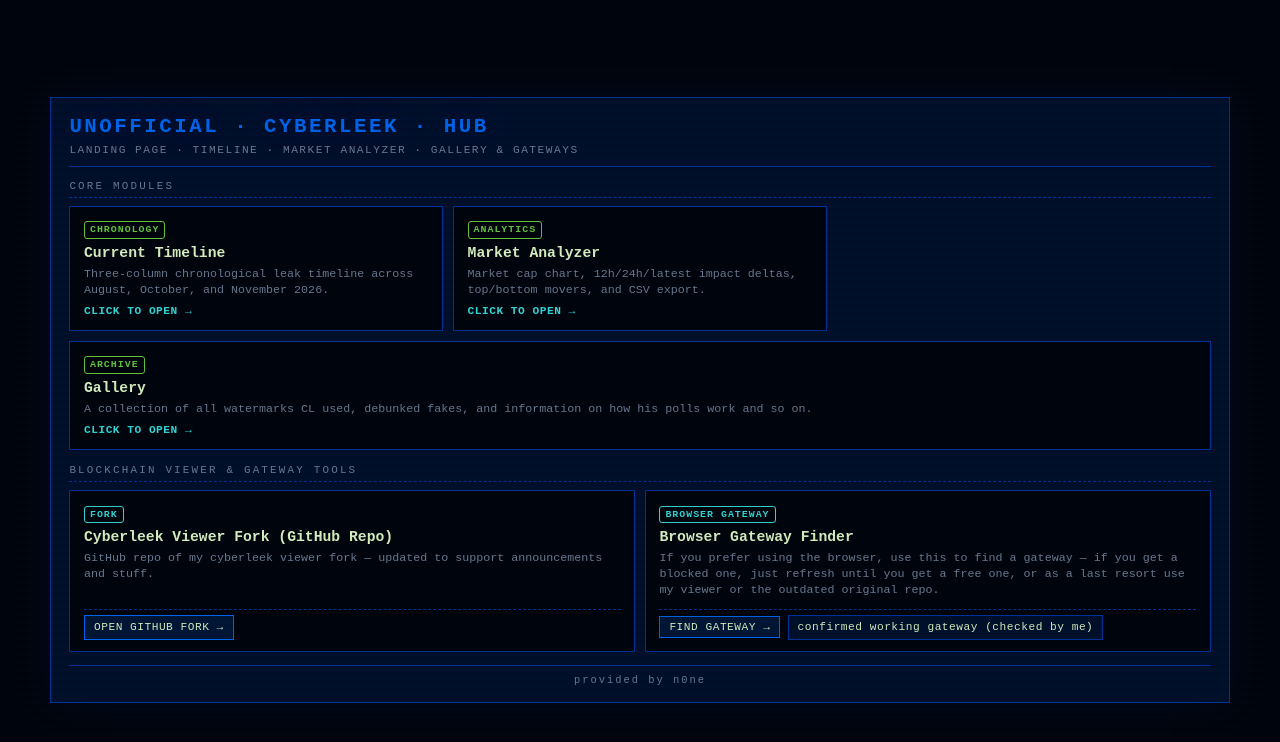
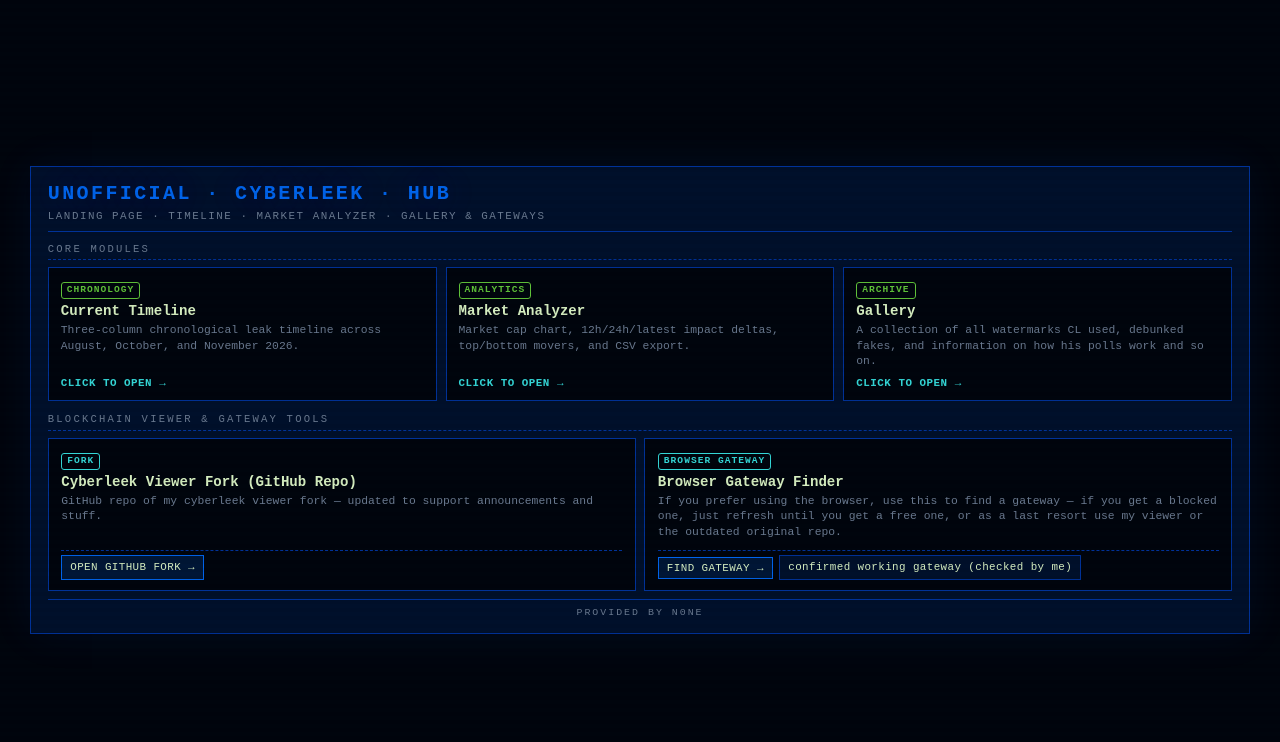
Before and after one commit to Exaxors/CL-stuff, a plain HTML site: page index.html in a window 1280 px wide. Drawn offline with Linux system fonts and the light colour scheme.

Commit message:
future proof fix

```diff
--- a/index.html
+++ b/index.html
@@ -31,8 +31,9 @@
     display: flex;
     justify-content: center;
     align-items: center;
-    padding: 0.85rem;
-    line-height: 1.38;
+    padding: 0.75rem;
+    line-height: 1.35;
+    overflow-x: hidden;
   }
 
   body::before {
@@ -51,11 +52,11 @@
   }
 
   .wrapper {
-    max-width: 1180px;
+    max-width: 1220px;
     width: 100%;
     background: var(--card);
     border: 1px solid var(--border);
-    padding: 0.95rem 1.15rem;
+    padding: 0.85rem 1.05rem;
     box-shadow: 0 0 40px rgba(0, 100, 236, 0.08);
   }
 
@@ -66,12 +67,12 @@
     align-items: center;
     gap: 8px;
     border-bottom: 1px solid var(--border);
-    padding-bottom: 0.45rem;
-    margin-bottom: 0.75rem;
+    padding-bottom: 0.4rem;
+    margin-bottom: 0.65rem;
   }
 
   .header h1 {
-    font-size: 1.3rem;
+    font-size: 1.25rem;
     font-weight: 900;
     letter-spacing: 0.12em;
     text-transform: uppercase;
@@ -80,33 +81,49 @@
   }
 
   .header .sub {
-    font-size: 0.7rem;
+    font-size: 0.68rem;
     color: var(--text-dim);
     letter-spacing: 1.5px;
     margin-top: 2px;
   }
 
   .section-label {
-    font-size: 0.68rem;
+    font-size: 0.66rem;
     letter-spacing: 2.2px;
     text-transform: uppercase;
     color: var(--text-dim);
     border-bottom: 1px dashed var(--border);
     padding-bottom: 3px;
+    margin-bottom: 0.45rem;
+  }
+
+  /* 3-column row for the core modules on desktop/tablet */
+  .core-grid {
+    display: grid;
+    grid-template-columns: repeat(3, minmax(0, 1fr));
+    gap: 0.55rem;
+    margin-bottom: 0.7rem;
+  }
+
+  /* 2-column grid for viewer & gateway tools */
+  .tools-grid {
+    display: grid;
+    grid-template-columns: repeat(2, minmax(0, 1fr));
+    gap: 0.55rem;
     margin-bottom: 0.5rem;
   }
 
-  .cards-grid {
+  .extra-grid {
     display: grid;
-    grid-template-columns: repeat(auto-fit, minmax(290px, 1fr));
-    gap: 0.6rem;
-    margin-bottom: 0.8rem;
+    grid-template-columns: repeat(auto-fit, minmax(260px, 1fr));
+    gap: 0.55rem;
+    margin-bottom: 0.55rem;
   }
 
   .module-btn-card {
     background: var(--bg);
     border: 1px solid var(--border);
-    padding: 0.65rem 0.85rem;
+    padding: 0.6rem 0.75rem;
     display: flex;
     flex-direction: column;
     justify-content: space-between;
@@ -115,6 +132,7 @@
     color: inherit;
     cursor: pointer;
     transition: border-color 0.15s, background 0.15s, transform 0.1s;
+    min-width: 0;
   }
 
   .module-btn-card:hover {
@@ -126,19 +144,16 @@
     transform: translateY(1px);
   }
 
-  .module-btn-card.full-span {
-    grid-column: 1 / -1;
-  }
-
   .hub-card {
     background: var(--bg);
     border: 1px solid var(--border);
-    padding: 0.68rem 0.85rem;
+    padding: 0.62rem 0.78rem;
     display: flex;
     flex-direction: column;
     justify-content: space-between;
-    gap: 0.45rem;
+    gap: 0.4rem;
     transition: border-color 0.15s, background 0.15s;
+    min-width: 0;
   }
 
   .hub-card:hover {
@@ -147,7 +162,7 @@
   }
 
   .card-tag {
-    font-size: 0.62rem;
+    font-size: 0.6rem;
     font-weight: 700;
     letter-spacing: 1px;
     text-transform: uppercase;
@@ -155,7 +170,7 @@
     padding: 1px 5px;
     border: 1px solid currentColor;
     border-radius: 3px;
-    margin-bottom: 0.25rem;
+    margin-bottom: 0.2rem;
   }
 
   .tag-internal { color: var(--green); }
@@ -164,19 +179,19 @@
 
   .card-title {
     color: var(--text-bright);
-    font-size: 0.92rem;
+    font-size: 0.88rem;
     font-weight: 700;
     margin-bottom: 0.15rem;
   }
 
   .card-desc {
     color: var(--text-dim);
-    font-size: 0.73rem;
+    font-size: 0.71rem;
   }
 
   .card-go {
     color: var(--cyan);
-    font-size: 0.7rem;
+    font-size: 0.68rem;
     font-weight: 700;
     letter-spacing: 0.5px;
     margin-top: 0.1rem;
@@ -185,9 +200,9 @@
   .card-actions {
     display: flex;
     flex-wrap: wrap;
-    gap: 0.45rem;
+    gap: 0.4rem;
     align-items: center;
-    padding-top: 0.3rem;
+    padding-top: 0.28rem;
     border-top: 1px dashed var(--border);
   }
 
@@ -195,15 +210,15 @@
     background: var(--card);
     color: var(--text-bright);
     border: 1px solid var(--border);
-    padding: 4px 9px;
+    padding: 4px 8px;
     font-family: inherit;
-    font-size: 0.7rem;
-    letter-spacing: 0.5px;
+    font-size: 0.68rem;
+    letter-spacing: 0.4px;
     text-decoration: none;
     cursor: pointer;
     display: inline-flex;
     align-items: center;
-    gap: 5px;
+    gap: 4px;
     transition: border-color 0.15s, color 0.15s, background 0.15s;
   }
 
@@ -219,19 +234,46 @@
   }
 
   .gateway-status {
-    font-size: 0.66rem;
+    font-size: 0.64rem;
     color: var(--gold);
     margin-top: 0.2rem;
   }
 
   .footer {
     text-align: center;
-    font-size: 0.65rem;
+    font-size: 0.62rem;
     color: var(--text-dim);
     letter-spacing: 2px;
     border-top: 1px solid var(--border);
-    padding-top: 0.45rem;
-    margin-top: 0.35rem;
+    padding-top: 0.4rem;
+    margin-top: 0.25rem;
+    text-transform: uppercase;
+  }
+
+  @media (max-width: 900px) {
+    .core-grid {
+      grid-template-columns: 1fr;
+    }
+
+    .tools-grid {
+      grid-template-columns: 1fr;
+    }
+  }
+
+  @media (max-width: 600px) {
+    body {
+      display: block;
+      padding: 0.55rem;
+    }
+
+    .wrapper {
+      padding: 0.7rem 0.75rem;
+    }
+
+    .header h1 {
+      font-size: 1.05rem;
+      word-break: break-word;
+    }
   }
 </style>
 </head>
@@ -245,13 +287,13 @@
     </header>
 
     <div class="section-label">Core Modules</div>
-    <div class="cards-grid" id="coreGrid"></div>
+    <div class="core-grid" id="coreGrid"></div>
 
     <div class="section-label">Blockchain Viewer &amp; Gateway Tools</div>
-    <div class="cards-grid" id="toolsGrid"></div>
+    <div class="tools-grid" id="toolsGrid"></div>
 
     <div class="section-label" id="extraLabel" style="display:none">Additional Links</div>
-    <div class="cards-grid" id="extraGrid" style="display:none"></div>
+    <div class="extra-grid" id="extraGrid" style="display:none"></div>
 
     <div class="footer">provided by n0ne</div>
   </div>
@@ -296,8 +338,7 @@ const CORE_MODULES = [
     title: "Gallery",
     description: "A collection of all watermarks CL used, debunked fakes, and information on how his polls work and so on.",
     href: "./gallery.html",
-    external: false,
-    fullSpan: true
+    external: false
   }
 ];
 
@@ -306,16 +347,15 @@ const EXTRA_LINKS = [
 ];
 
 const GATEWAY_FINDER_URL = "https://wayfinder.ar.io/?q=cyberleek";
-const CONFIRMED_GATEWAY_URL = "https://cyberleek.arj.innostack.xyz"; // WORKING GATEWAY HERE
+const CONFIRMED_GATEWAY_URL = "https://cyberleek.arj.innostack.xyz";
 const GITHUB_VIEWER_URL = "https://github.com/Exaxors/cyberleek-viewer";
 
 let gatewayAttemptCount = 0;
 
 function renderModuleButton(item) {
   const targetAttrs = item.external ? ' target="_blank" rel="noopener noreferrer"' : "";
-  const spanCls = item.fullSpan ? " full-span" : "";
   return `
-    <a class="module-btn-card${spanCls}" href="${item.href}"${targetAttrs} data-link-id="${item.id}">
+    <a class="module-btn-card" href="${item.href}"${targetAttrs} data-link-id="${item.id}">
       <div>
         <span class="card-tag ${item.badgeClass || "tag-internal"}">${item.badge || "Module"}</span>
         <div class="card-title">${item.title}</div>
@@ -381,14 +421,25 @@ function renderBottomEntries() {
 }
 
 function mountHub() {
-  document.getElementById("coreGrid").innerHTML = CORE_MODULES.map(renderModuleButton).join("");
-  document.getElementById("toolsGrid").innerHTML = renderBottomEntries();
+  try {
+    const coreGrid = document.getElementById("coreGrid");
+    const toolsGrid = document.getElementById("toolsGrid");
+
+    if (coreGrid) {
+      coreGrid.innerHTML = CORE_MODULES.map(renderModuleButton).join("");
+    }
+    if (toolsGrid) {
+      toolsGrid.innerHTML = renderBottomEntries();
+    }
 
     if (Array.isArray(EXTRA_LINKS) && EXTRA_LINKS.length > 0) {
-    document.getElementById("extraLabel").style.display = "block";
+      const extraLabel = document.getElementById("extraLabel");
       const extraEl = document.getElementById("extraGrid");
+      if (extraLabel) extraLabel.style.display = "block";
+      if (extraEl) {
         extraEl.style.display = "grid";
         extraEl.innerHTML = EXTRA_LINKS.map(renderExtraCard).join("");
+      }
     }
 
     const confirmedBtn = document.getElementById("confirmedGatewayBtn");
@@ -404,15 +455,20 @@ function mountHub() {
         const cacheBuster = gatewayAttemptCount > 1 ? `&_refresh=${gatewayAttemptCount}` : "";
         const url = `${GATEWAY_FINDER_URL}${cacheBuster}`;
         window.open(url, "_blank", "noopener,noreferrer");
+        if (statusEl) {
           statusEl.textContent =
             gatewayAttemptCount === 1
               ? "Opened gateway finder in a new tab. If you get a blocked one, refresh until you get a free one."
               : `Opened again (#${gatewayAttemptCount}). Refresh until you get a free gateway.`;
+        }
       });
+    }
+  } catch (err) {
+    console.error("Failed to mount landing hub:", err);
   }
 }
 
-mountHub();
+window.addEventListener("DOMContentLoaded", mountHub);
 </script>
 </body>
 </html>
```
Lines whose indentation alone changed are shown as unchanged.
